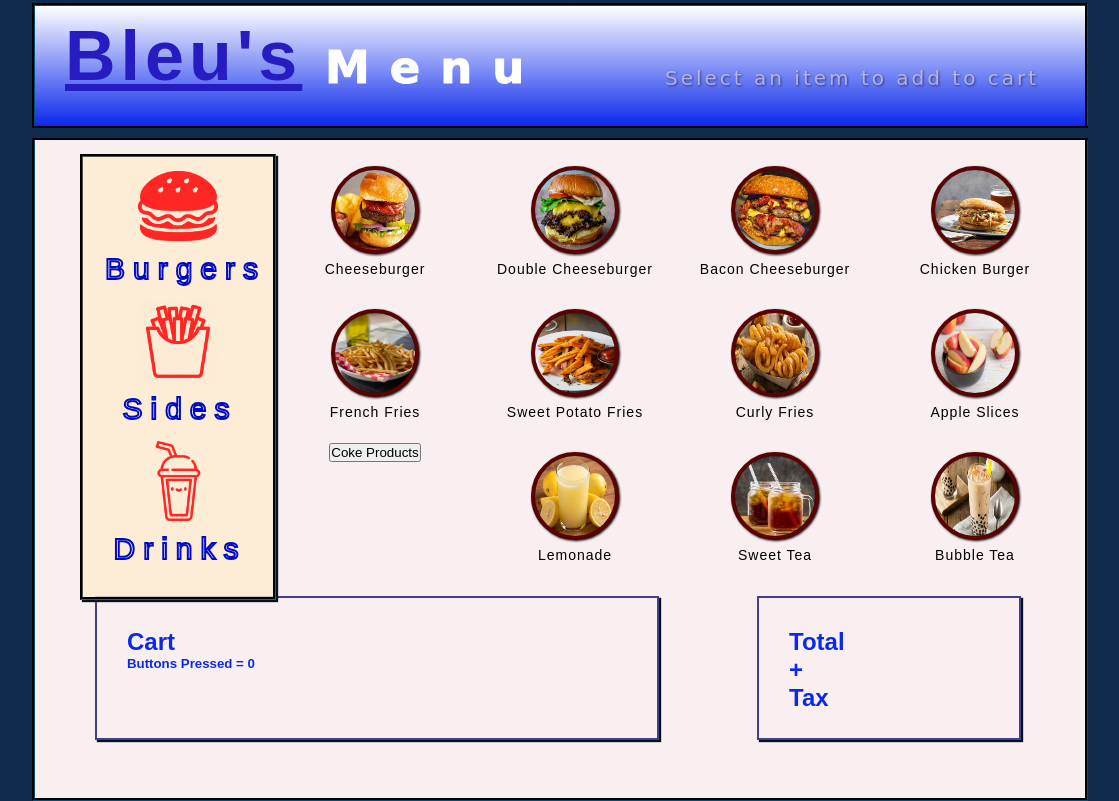
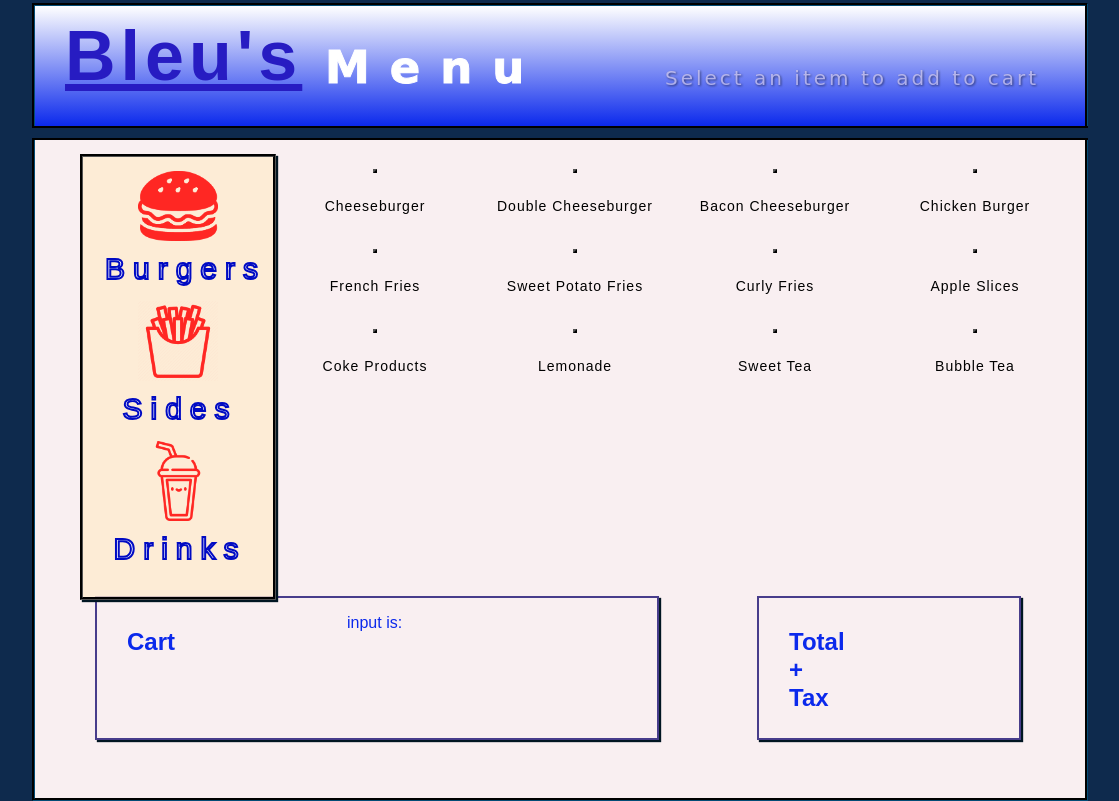
Before and after one commit to GMj86/flaskapp-borger, a Flask app: page / in a window 1360 px wide. Shown: the whole page, without its empty margins (188-1307 px from the left). Run offline with Flask 2, Linux system fonts and the light colour scheme.

Commit message:
Update some.html

```diff
--- a/templates/some.html
+++ b/templates/some.html
@@ -1,16 +1,13 @@
 <!DOCTYPE html>
 <html lang="en">
-
 <head>
     <meta charset="UTF-8">
     <meta http-equiv="X-UA-Compatible" content="IE=edge">
     <meta name="viewport" content="width=device-width, initial-scale=1.0">
     <title>Document</title>
-    <link rel="stylesheet" style="text/css" href="{{ url_for('static', filename='../static/some.css') }}" />
+    <link rel="stylesheet" href="../static/some.css">
 </head>
-
-<body style="background-color: rgb(14, 42, 77)">
-    <form method="post">
+<body  style="background-color: rgb(14, 42, 77)">
     <div class="container">
         <hr style="width:100.6%; height:10px; background-color: rgb(14, 42, 77); border-top:2px solid black; border-bottom:2px solid black; border-left:none; border-right:none;top: 120px; position: absolute; left:-3px">
         <div class="container2">
@@ -30,12 +27,26 @@
         <div class="cartbox">
             <div class="cart">
                 <h2>Cart</h2>
-                    <h5>
-                        Buttons Pressed = {{ btn_count }}
-                    </h5>
+                <div class="cartitems">
+                    <div class="list1">
+                        <ul>
+                            <li>
+                                {% if value %}
+                                input is {{value1}}
+                                {% else %}
+                                 input is:
+                                 {% endif %}
+                            </li>
+                        </ul>
                     </div>
+                </div>
+            </div>
+
             <div class="total">
                 <h2>Total + Tax</h2>
+                <div class="totalmoney">
+                    <div class="list2"></div>
+                </div>
             </div>
         </div>
         <div class="foodtypes">
@@ -67,17 +78,16 @@
         <div class="c1">
             <div class="burger1">
             <ul>
-                        <input type="image" src="{{url_for('static',filename = '../static/burger1.jpg')}}"
-                            name="burger1" class="btTxt submit" id="burger1" />
+                <button name="burger1" class="btTxt submit" id="burger1" value="btn" style="background-image: url(../static/burger1.jpg); background-size:cover"></button>
                 <li>
                     Cheeseburger
                 </li>
+
             </ul>
             </div>
             <div class="side1">
                 <ul>
-                        <input type="image" src="{{url_for('static',filename = '../static/side1.jpg')}}" name="side1"
-                            class="btTxt submit" id="side1" />
+                    <button name="side1" class="btTxt submit" id="side1" value="btn" style="background-image: url(../static/side1.jpg); background-size:cover"></button>
                     <li>
                         French Fries
                     </li>
@@ -85,20 +95,17 @@
             </div>
             <div class="drink1">
                 <ul>
-                        <button name="drink1"
-                            class="btTxt submit" id="drink1" value="btn" />
+                    <button name="drink1" class="btTxt submit" id="drink1" value="btn" style="background-image: url(../static/drink1.jpg);"></button>
                     <li>
                         Coke Products
                     </li>
-                        </button>
                 </ul>
             </div>
         </div>
         <div class="c2">
             <div class="burger2">
             <ul>
-                        <input type="image" src="{{url_for('static',filename = '../static/burger2.jpg')}}"
-                            name="burger2" class="btTxt submit" id="burger2" />
+                <button name="burger2" class="btTxt submit" id="burger2" value="btn" style="background-image: url(../static/burger2.jpg);"></button>
                 <li>
                     Double Cheeseburger
                 </li>
@@ -106,8 +113,7 @@
             </div>
             <div class="side2">
                 <ul>
-                        <input type="image" src="{{url_for('static',filename = '../static/side2.jpg')}}" name="side2"
-                            class="btTxt submit" id="side2" />
+                    <button name="side2" class="btTxt submit" id="side2" value="btn" style="background-image: url(../static/side2.jpg);"></button>
                     <li>
                         Sweet Potato Fries
                     </li>
@@ -115,8 +121,7 @@
             </div>
             <div class="drink2">
                 <ul>
-                        <input type="image" src="{{url_for('static',filename = '../static/drink2.jpg')}}" name="drink2"
-                            class="btTxt submit" id="drink2" />
+                    <button name="drink2" class="btTxt submit" id="drink2" value="btn" style="background-image: url(../static/drink2.jpg);"></button>
                     <li>
                         Lemonade
                     </li>
@@ -126,8 +131,7 @@
         <div class="c3">
             <div class="burger3">
             <ul>
-                        <input type="image" src="{{url_for('static',filename = '../static/burger3.jpg')}}"
-                            name="burger3" class="btTxt submit" id="burger3" />
+                <button name="burger3" class="btTxt submit" id="burger3" value="btn" style="background-image: url(../static/burger3.jpg);"></button>
                 <li>
                     Bacon Cheeseburger
                 </li>
@@ -135,8 +139,7 @@
             </div>
             <div class="side3">
                 <ul>
-                        <input type="image" src="{{url_for('static',filename = '../static/side3.jpg')}}" name="side3"
-                            class="btTxt submit" id="side3" />
+                    <button name="side3" class="btTxt submit" id="side3" value="btn" style="background-image: url(../static/side3.jpg);"></button>
                     <li>
                         Curly Fries
                     </li>
@@ -144,8 +147,7 @@
             </div>
             <div class="drink3">
                 <ul>
-                        <input type="image" src="{{url_for('static',filename = '../static/drink3.jpg')}}" name="drink3"
-                            class="btTxt submit" id="drink3" />
+                    <button name="drink3" class="btTxt submit" id="drink3" value="btn" style="background-image: url(../static/drink3.jpg);"></button>
                     <li>
                         Sweet Tea
                     </li>
@@ -155,8 +157,7 @@
         <div class="c4">
             <div class="burger4">
             <ul>
-                        <input type="image" src="{{url_for('static',filename = '../static/burger4.jpg')}}"
-                            name="burger4" class="btTxt submit" id="burger4" />
+                <button name="burger4" class="btTxt submit" id="burger4" value="btn" style="background-image: url(../static/burger4.jpg)"></button>
                 <li>
                     Chicken Burger
                 </li>
@@ -164,8 +165,7 @@
             </div>
             <div class="side4">
                 <ul>
-                        <input type="image" src="{{url_for('static',filename = '../static/side4.jpg')}}" name="side4"
-                            class="btTxt submit" id="side4" />
+                    <button name="side4" class="btTxt submit" id="side4" value="btn" style="background-image: url(../static/side4.jpg);"></button>
                     <li>
                         Apple Slices
                     </li>
@@ -173,8 +173,7 @@
             </div>
             <div class="drink4">
                 <ul>
-                        <input type="image" src="{{url_for('static',filename = '../static/drink4.jpg')}}" name="drink4"
-                            class="btTxt submit" id="drink4" />
+                    <button name="drink4" class="btTxt submit" id="drink4" value="btn" style="background-image: url(../static/drink4.jpg);"></button>
                     <li>
                         Bubble Tea
                     </li>
@@ -182,7 +181,5 @@
             </div>
         </div>
     </div>
-    </form>
 </body>
-
 </html>
```
Lines whose indentation alone changed are shown as unchanged.
